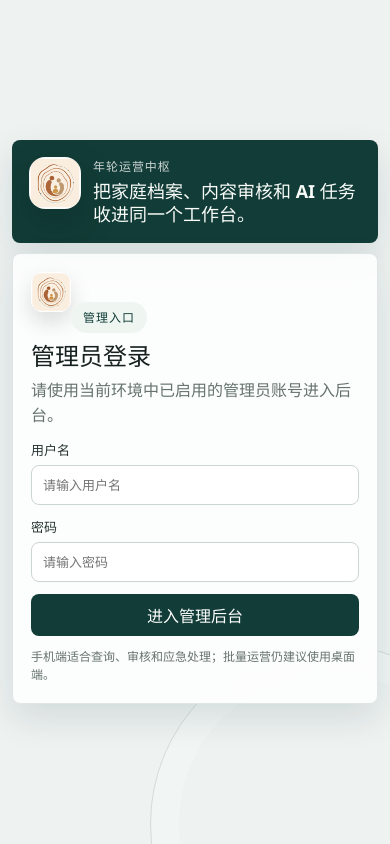
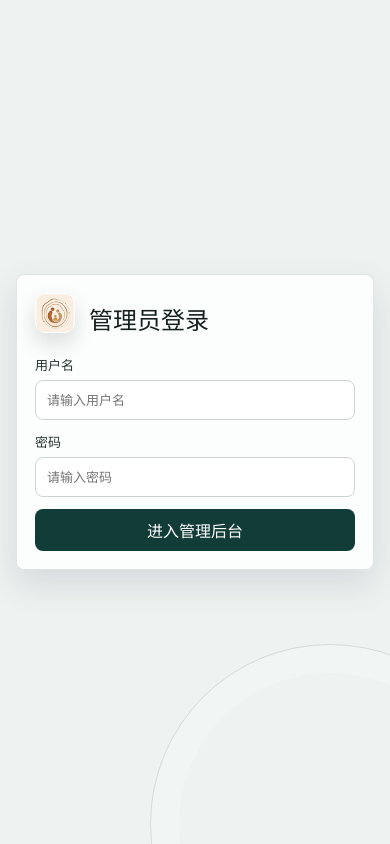
Before and after one commit to OldManDing/xiaoman-life-archive-app, a React (Vite) app in the folder apps/admin/: page /login in a window 390 px wide. Built offline with nearby package versions, Linux system fonts and the light colour scheme.

Commit message:
简化后台登录页

```diff
--- a/apps/admin/src/index.css
+++ b/apps/admin/src/index.css
@@ -77,35 +77,15 @@ table {
 }
 
 .admin-login-shell {
-  display: grid;
-  grid-template-columns: minmax(0, 1.05fr) minmax(360px, 0.8fr);
-  gap: 28px;
-  align-items: stretch;
-}
-
-.admin-login-hero,
+  width: 100%;
+  max-width: 420px;
+  margin: 0 auto;
+}
+
 .admin-login-card {
   border: 1px solid rgba(18, 60, 55, 0.12);
   border-radius: 8px;
   box-shadow: 0 14px 34px rgba(18, 60, 55, 0.12);
-}
-
-.admin-login-hero {
-  min-height: 520px;
-  padding: 42px;
-  display: grid;
-  align-content: end;
-  gap: 18px;
-  color: #f8fbf8;
-  background: #123c37;
-  position: relative;
-  overflow: hidden;
-}
-
-.admin-login-logo {
-  align-self: start;
-  border-radius: 26px;
-  box-shadow: 0 18px 38px rgba(6, 24, 21, 0.22);
 }
 
 .admin-login-card-logo,
@@ -115,63 +95,18 @@ table {
   flex: 0 0 auto;
 }
 
+.admin-login-card-head {
+  display: flex;
+  align-items: center;
+  gap: 14px;
+}
+
 .admin-sidebar-brand {
   display: flex;
   align-items: center;
   gap: 12px;
 }
 
-.admin-login-hero::before {
-  display: none;
-}
-
-.admin-login-kicker,
-.admin-login-card-label {
-  width: fit-content;
-  border-radius: 999px;
-  padding: 7px 12px;
-  font-size: 12px;
-  font-weight: 800;
-  letter-spacing: 0.08em;
-  text-transform: uppercase;
-}
-
-.admin-login-kicker {
-  background: rgba(255, 255, 255, 0.14);
-  border: 1px solid rgba(255, 255, 255, 0.2);
-}
-
-.admin-login-hero h1 {
-  margin: 0;
-  max-width: 720px;
-  font-size: clamp(34px, 5vw, 62px);
-  line-height: 0.98;
-  letter-spacing: 0;
-}
-
-.admin-login-hero p {
-  margin: 0;
-  max-width: 560px;
-  color: rgba(248, 251, 248, 0.82);
-  font-size: 16px;
-  line-height: 1.8;
-}
-
-.admin-login-metrics {
-  display: flex;
-  flex-wrap: wrap;
-  gap: 10px;
-}
-
-.admin-login-metrics span {
-  border-radius: 8px;
-  padding: 10px 12px;
-  background: rgba(255, 255, 255, 0.12);
-  color: #ffffff;
-  font-size: 13px;
-  font-weight: 800;
-}
-
 .admin-login-card {
   padding: 32px;
   display: grid;
@@ -181,26 +116,16 @@ table {
   backdrop-filter: blur(18px);
 }
 
-.admin-login-card-label {
-  background: #eff6f2;
-  color: #123c37;
-}
-
 .admin-login-card-logo {
-  margin-bottom: 14px;
+  width: 46px;
+  height: 46px;
 }
 
 .admin-login-card h2 {
-  margin: 14px 0 8px;
+  margin: 0;
   color: #16211f;
-  font-size: 30px;
+  font-size: 28px;
   letter-spacing: 0;
-}
-
-.admin-login-card p {
-  margin: 0;
-  color: #66736f;
-  line-height: 1.7;
 }
 
 .admin-login-field {
@@ -219,10 +144,6 @@ table {
   color: #b91c1c;
   border: 1px solid #fecaca;
   font-size: 14px;
-}
-
-.admin-login-footnote {
-  font-size: 12px;
 }
 
 .admin-table-scroll {
@@ -1518,52 +1439,13 @@ table {
 
 @media (max-width: 760px) {
   .admin-auth-layout {
-    padding: 12px !important;
+    padding: 16px !important;
     place-items: center stretch !important;
     overflow-y: auto !important;
   }
 
   .admin-login-shell {
-    grid-template-columns: 1fr;
-    align-content: center;
-    gap: 10px;
-    min-height: calc(100dvh - 24px);
-  }
-
-  .admin-login-hero {
-    min-height: auto;
-    padding: 16px;
-    border-radius: 8px;
-    grid-template-columns: 52px minmax(0, 1fr);
-    align-items: center;
-    align-content: center;
-    gap: 5px 12px;
-  }
-
-  .admin-login-hero h1 {
-    grid-column: 2;
-    font-size: 18px;
-    line-height: 1.28;
-  }
-
-  .admin-login-logo {
-    grid-row: 1 / 3;
-    width: 52px;
-    height: 52px;
-    border-radius: 16px;
-  }
-
-  .admin-login-kicker {
-    grid-column: 2;
-    padding: 0;
-    border: none;
-    background: transparent;
-    color: rgba(255, 255, 255, 0.78);
-  }
-
-  .admin-login-hero p,
-  .admin-login-metrics {
-    display: none;
+    max-width: 420px;
   }
 
   .admin-login-card {
@@ -1573,7 +1455,6 @@ table {
   }
 
   .admin-login-card h2 {
-    margin: 10px 0 6px;
     font-size: 24px;
   }
 
@@ -1582,10 +1463,6 @@ table {
     height: 40px;
     margin-bottom: 10px;
     border-radius: 12px;
-  }
-
-  .admin-login-card p {
-    line-height: 1.55;
   }
 
   .admin-login-field {
@@ -1922,15 +1799,10 @@ table {
     grid-template-columns: repeat(4, minmax(0, 1fr));
   }
 
-  .admin-login-hero,
   .admin-login-card {
     border-radius: 8px;
   }
 
-  .admin-login-hero {
-    padding: 16px;
-  }
-
   .admin-dashboard-metrics-grid {
     grid-template-columns: repeat(2, minmax(0, 1fr)) !important;
   }
@@ -1953,15 +1825,7 @@ table {
 }
 
 @media (max-width: 760px) and (max-height: 620px) {
-  .admin-login-shell {
-    align-content: start;
-  }
-
   .admin-login-card {
     padding: 16px;
   }
-
-  .admin-login-footnote {
-    display: none;
-  }
-}
+}
--- a/apps/admin/src/pages/login-page.tsx
+++ b/apps/admin/src/pages/login-page.tsx
@@ -32,25 +32,11 @@ export const LoginPage = () => {
   };
 
   return (
-    <section className="admin-login-shell">
-      <div className="admin-login-hero">
-        <img src="/brand/nianlun-logo-192.png" alt="年轮" className="admin-login-logo" width={92} height={92} />
-        <span className="admin-login-kicker">年轮运营中枢</span>
-        <h1>把家庭档案、内容审核和 AI 任务收进同一个工作台。</h1>
-        <p>面向运营团队的管理后台，覆盖用户、孩子档案、成长记录、媒体素材、AI 任务与审计日志。</p>
-        <div className="admin-login-metrics" aria-label="后台能力">
-          <span>全中文操作</span>
-          <span>审计留痕</span>
-          <span>移动端可用</span>
-        </div>
-      </div>
-
+    <section className="admin-login-shell" aria-label="管理员登录">
       <form className="admin-login-card" onSubmit={onSubmit}>
-        <div>
+        <div className="admin-login-card-head">
           <img src="/brand/nianlun-logo-64.png" alt="" className="admin-login-card-logo" width={46} height={46} aria-hidden="true" />
-          <span className="admin-login-card-label">管理入口</span>
           <h2>管理员登录</h2>
-          <p>请使用当前环境中已启用的管理员账号进入后台。</p>
         </div>
         <label className="admin-login-field">
           <span>用户名</span>
@@ -77,7 +63,6 @@ export const LoginPage = () => {
         <button type="submit" style={primaryButtonStyle} disabled={loading}>
           {loading ? '登录中...' : '进入管理后台'}
         </button>
-        <p className="admin-login-footnote">手机端适合查询、审核和应急处理；批量运营仍建议使用桌面端。</p>
       </form>
     </section>
   );
```
Also changed, not shown: 2 other files (tests, documents, lock files or other folders).
